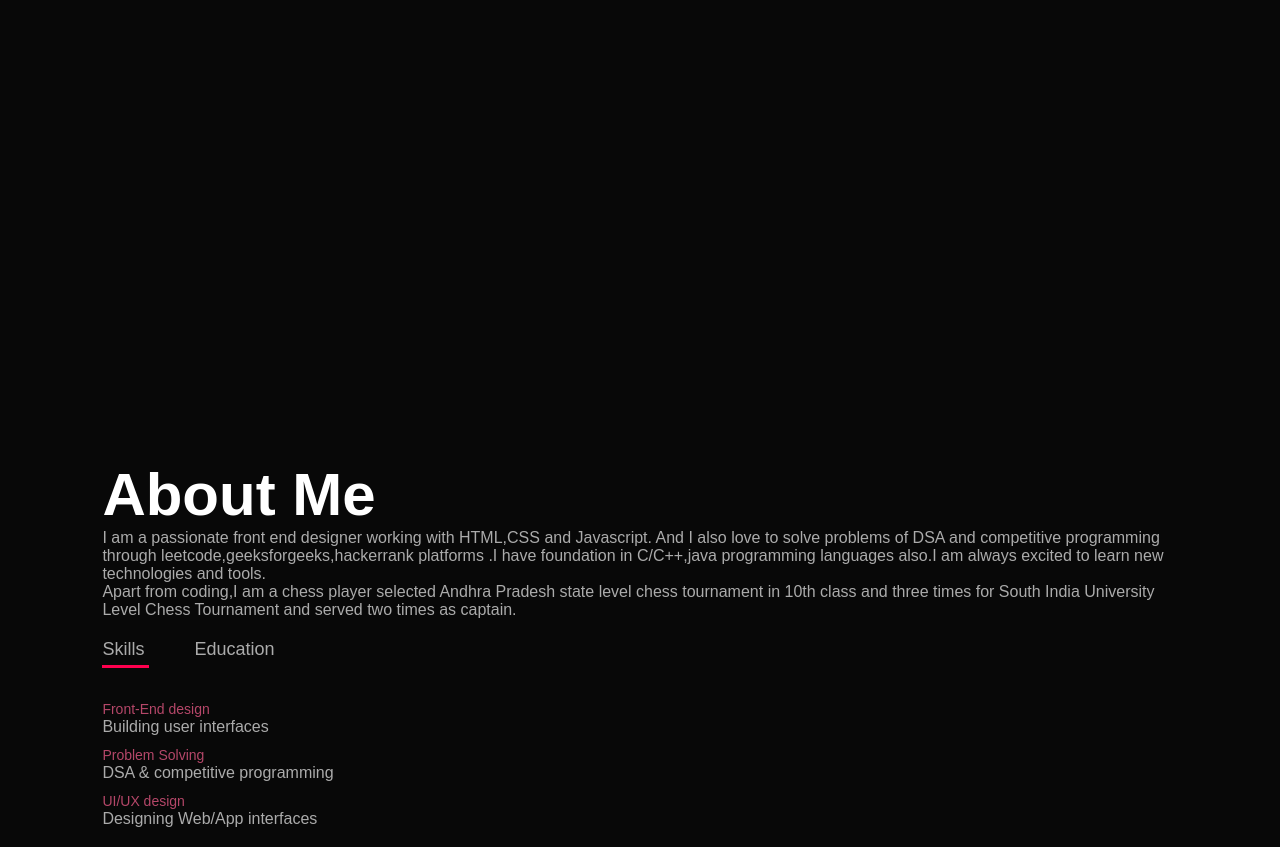
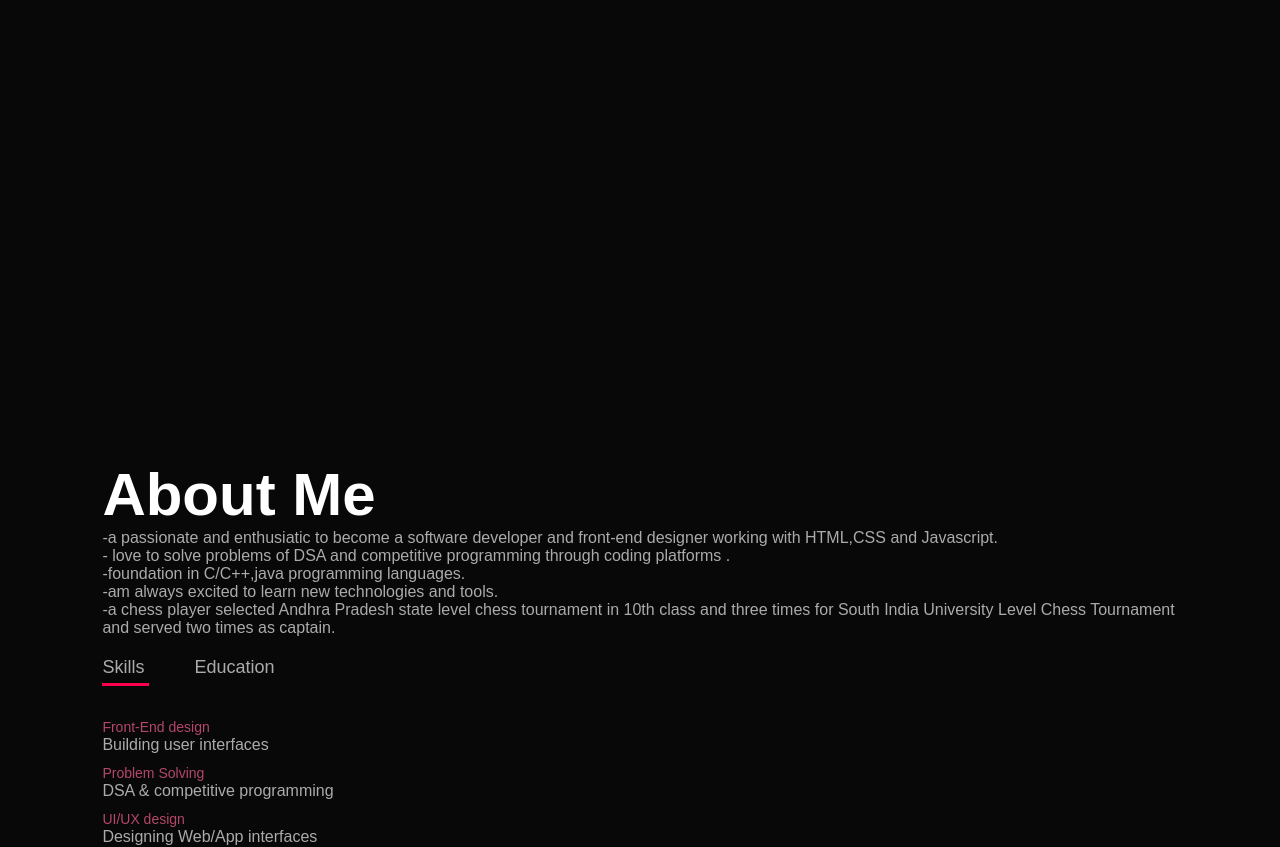
Before and after one commit to KavithaBanda/myPortfolio, a plain HTML site: page index.html in a window 1280 px wide. Shown: the part 430-1277 px from the top of the page. Drawn offline with Linux system fonts and the light colour scheme.

Commit message:
Updated portfolio project with new changes

```diff
--- a/index.html
+++ b/index.html
@@ -24,8 +24,8 @@
                 <i class="fas fa-bars" onclick="openmenu()"></i>
             </nav>
             <div class="header-text">
-                <p>Front-End Designer</p>
                 <h1>Hi, I'm <span>Kavitha Banda</span>.</h1>
+                <p>CSE Student at SV University.Ethusiatic to become software developer and front-end designer.</p>
             </div>
         </div>
     </div>
@@ -38,8 +38,11 @@
                 </div> -->
                 <div class="about-col-2">
                     <h1 class="sub-title">About Me</h1>
-                    <p>I am a passionate front end designer working with HTML,CSS and Javascript. And I also love to solve problems of DSA and competitive programming through leetcode,geeksforgeeks,hackerrank platforms .I have  foundation in C/C++,java programming languages also.I am always excited to learn new technologies and tools.</p>
-                    <p>Apart from coding,I am a chess player selected Andhra Pradesh state level chess tournament in 10th class and three times for South India University Level Chess Tournament and served two times as captain.</p>
+                    <p> -a passionate and enthusiatic to become a software developer and front-end designer working with HTML,CSS and Javascript.  </p>
+                    <p>- love to solve problems of DSA and competitive programming through coding platforms .</p>
+                    <p>-foundation in C/C++,java programming languages. </p>
+                    <p>-am always excited to learn new technologies and tools.</p>
+                    <p>-a chess player selected Andhra Pradesh state level chess tournament in 10th class and three times for South India University Level Chess Tournament and served two times as captain.</p>
 
                     <div class="tab-titles">
                         <p class="tab-links active-link" onclick="opentab('skills')">Skills</p>
```
